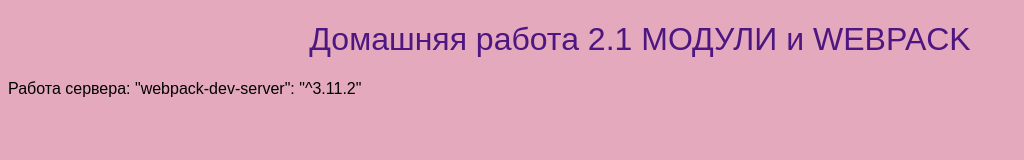
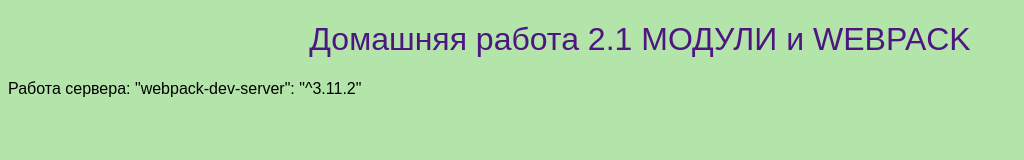
Before and after one commit to IsmagilovRF/ajs21, a website built with webpack: page src/index.html in a window 1280 px wide. Shown: the whole page, without its empty margins (0-1024 px from the left). Built offline with nearby package versions, Linux system fonts and the light colour scheme.

Commit message:
commit 23.01.2021

```diff
--- a/src/css/styles.css
+++ b/src/css/styles.css
@@ -1,5 +1,5 @@
 body {
-    background-color: rgb(228, 169, 189);
+    background-color: rgb(179, 228, 169);
 }
 h1 {
     color: rgb(77, 22, 128);
--- a/src/js/app.js
+++ b/src/js/app.js
@@ -1 +1,2 @@
-console.log('Привет всем из файла app.js')
+console.log('Привет всем из файла src/js/app.js');
+console.log('app worked');
```
Also changed, not shown: package.json (+18 -5 lines), src/index.js (+7 -3 lines), .babelrc (added), .eslintrc.json (added), dist/index.html, dist/main.css, dist/main.js, 4 other files.
